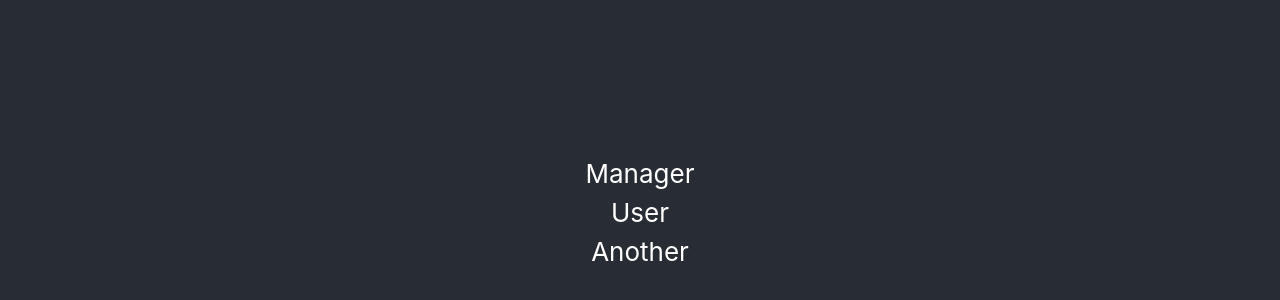
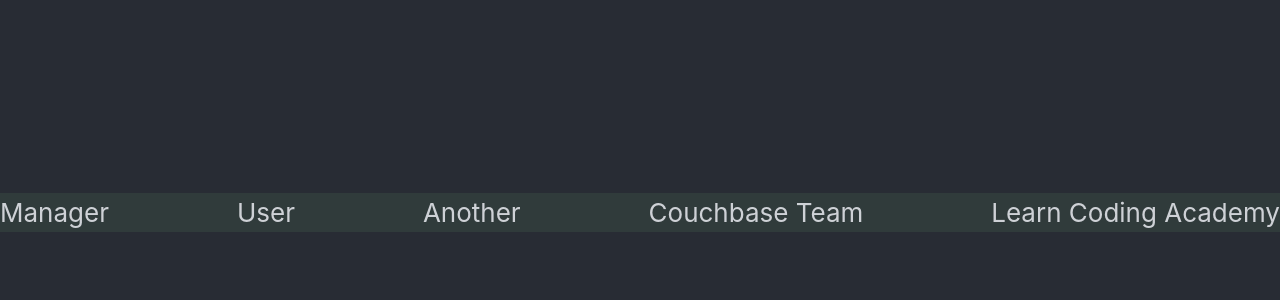
Before and after one commit to Kinga-Jaworska/web-sockets-try-3, a React (Create React App) app in the folder client/: page / in a window 1280 px wide. Shown: the part 188-488 px from the top of the page. Built offline with nearby package versions, Linux system fonts and the light colour scheme; no server answers.

Commit message:
namespace working

```diff
--- a/client/src/App.css
+++ b/client/src/App.css
@@ -24,6 +24,16 @@
   color: white;
 }
 
+.App-bar {
+  display: flex;
+  align-content: center;
+  margin: 10px;
+  justify-content: space-between;
+  background-color: rgb(48, 59, 59);
+  color: #ced1d6;
+  width: 100%;
+}
+
 .App-link {
   color: #61dafb;
 }
--- a/client/src/App.tsx
+++ b/client/src/App.tsx
@@ -1,21 +1,32 @@
 import { Link, Route, Routes } from "react-router-dom";
 import "./App.css";
+import { CouchbaseTeam } from "./assets/teams/couchbase";
+import { LearnCodingAcademyTeam } from "./assets/teams/learn-coding-academy";
 import { AnotherUser } from "./assets/user/AnotherUser";
 import { User } from "./assets/user/User";
 import "./index.css"; //
 import { Manager } from "./manager/Manager";
+
 function App() {
   return (
     <div className="App">
       <header className="App-header">
-        <Link to="/manager">Manager</Link>
-        <Link to="/user">User</Link>
-        <Link to="/another">Another</Link>
-
+        <div className="App-bar">
+          <Link to="/manager">Manager</Link>
+          <Link to="/user">User</Link>
+          <Link to="/another">Another</Link>
+          <Link to="/couchbase">Couchbase Team</Link>
+          <Link to="/learnCodingAcademy">Learn Coding Academy</Link>
+        </div>
         <Routes>
           <Route path="/manager" element={<Manager />}></Route>
           <Route path="/user" element={<User />}></Route>
           <Route path="/another" element={<AnotherUser />}></Route>
+          <Route path="/couchbase" element={<CouchbaseTeam />}></Route>
+          <Route
+            path="/learnCodingAcademy"
+            element={<LearnCodingAcademyTeam />}
+          ></Route>
         </Routes>
       </header>
     </div>
--- /dev/null
+++ b/client/src/assets/teams/couchbase.tsx
@@ -0,0 +1,14 @@
+import { useTeamSocket } from "../../hooks/useTeamSocket";
+
+export function CouchbaseTeam() {
+  useTeamSocket({ teamName: "couchbase" });
+
+  return (
+    <div className="container">
+      <div className="card">Couchbase Team</div>
+      ROOMS:
+      <div>FE</div>
+      <div>BE</div>
+    </div>
+  );
+}
--- /dev/null
+++ b/client/src/assets/teams/learn-coding-academy.tsx
@@ -0,0 +1,11 @@
+import { useTeamSocket } from "../../hooks/useTeamSocket";
+
+export function LearnCodingAcademyTeam() {
+  useTeamSocket({ teamName: "learnCodingAcademy" });
+
+  return (
+    <div className="container">
+      <div className="card">Learn Coding Academy</div>
+    </div>
+  );
+}
--- a/client/src/assets/user/User.tsx
+++ b/client/src/assets/user/User.tsx
@@ -7,6 +7,7 @@
   return (
     <div className="container">
       <div className="card"> User ID: 12</div>
+
       {Array.isArray(notifications) ? (
         notifications.map(({ message, status }) => (
           <Notification key={message} message={message} type={status} />
--- /dev/null
+++ b/client/src/hooks/useTeamSocket.tsx
@@ -0,0 +1,29 @@
+import { useEffect } from "react";
+import * as io from "socket.io-client";
+import { Notification } from "../mock/notification";
+
+type UseTeamSocketProps = {
+  teamName: string;
+};
+
+export function useTeamSocket({ teamName }: UseTeamSocketProps) {
+  const socket = io.connect(`http://localhost:3003/${teamName}`); // ENV
+
+  const handleNotification = (notification: Notification) => {
+    alert(notification.message);
+  };
+
+  useEffect(() => {
+    if (!socket.hasListeners("namespaceNotification")) {
+      socket.on("namespaceNotification", handleNotification);
+    }
+
+    return () => {
+      // Cleanup function to remove the event listener
+      socket.off("namespaceNotification", handleNotification);
+      // socket.disconnect();
+    };
+  }, [teamName]);
+
+  // return {};
+}
```
Also changed, not shown: 1 other file (tests, documents, lock files or other folders).
